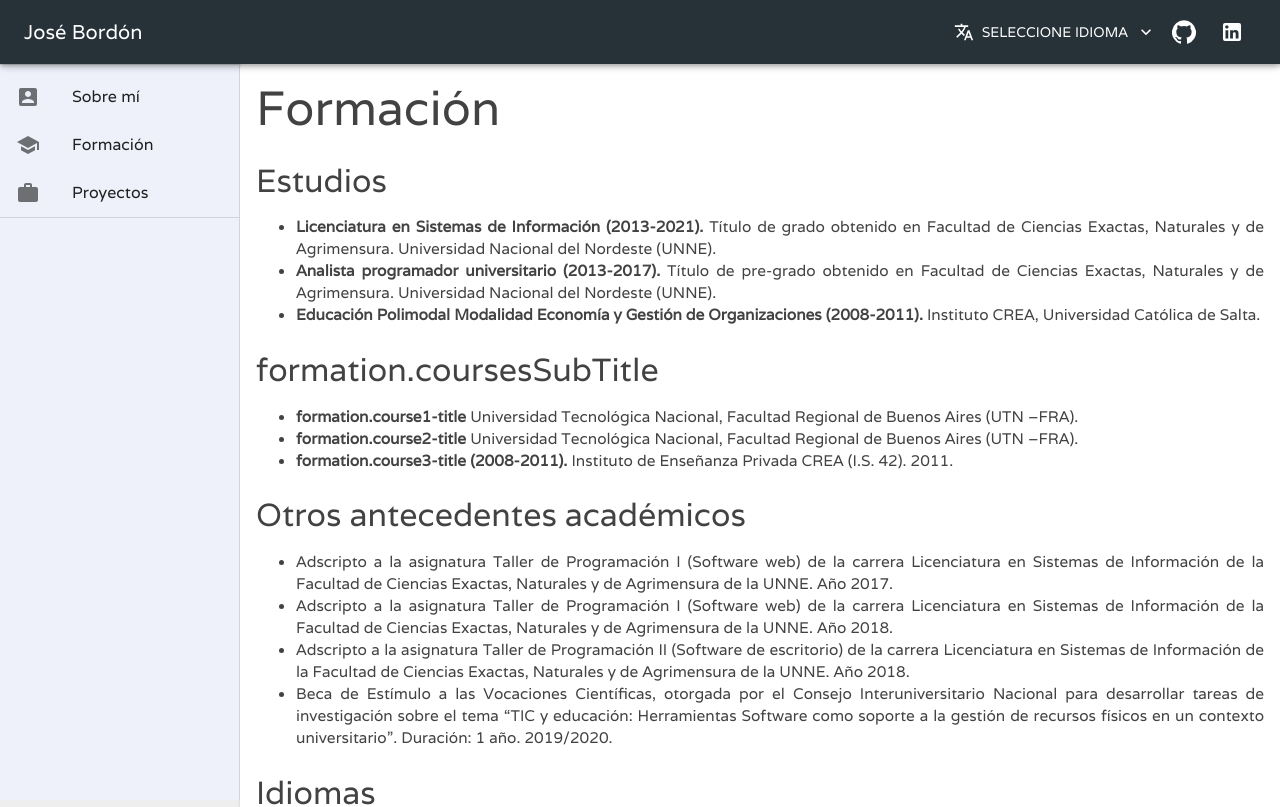
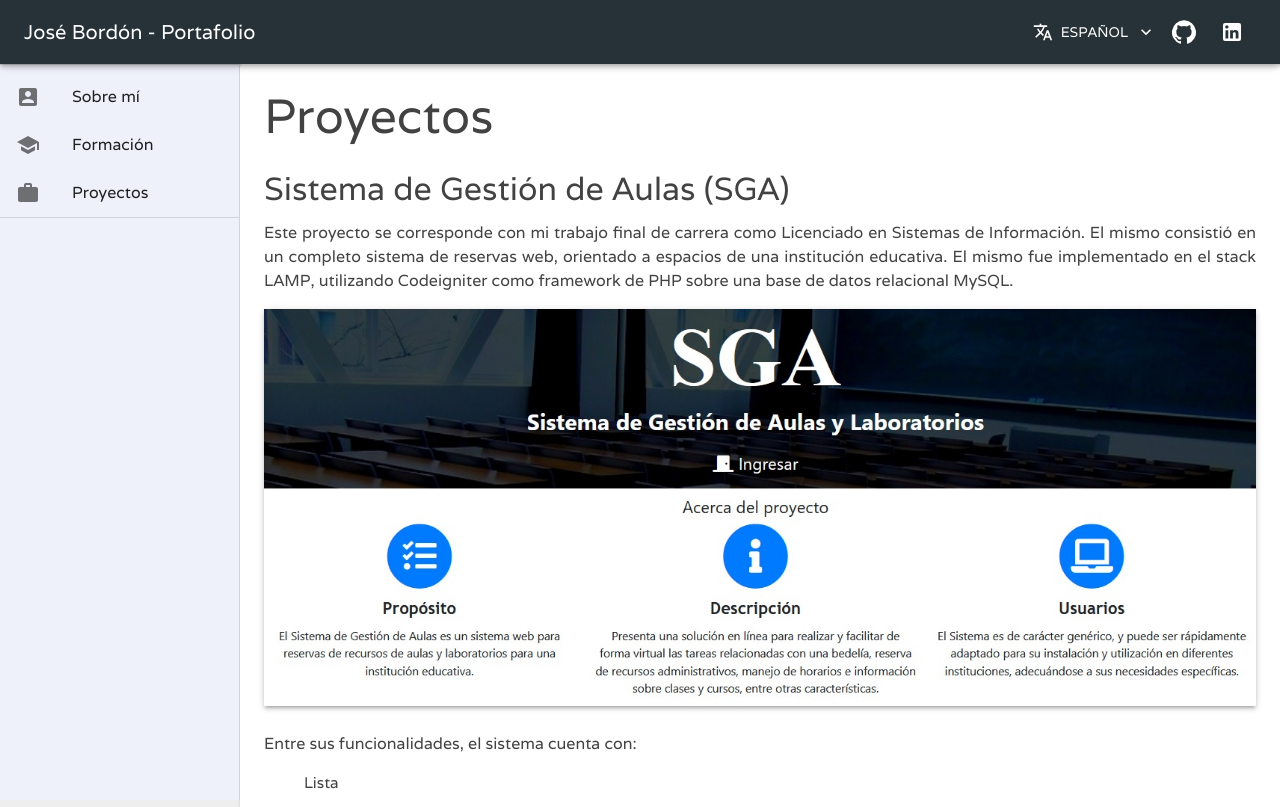
Before and after one commit to josebordon94/portfolio, a React (Create React App) app: page /#/projects in a window 1280 px wide. Before the commit this address led to /#/cv. Shown: the top 807 px of the page. Built offline with nearby package versions, Linux system fonts and the light colour scheme.

Commit message:
Fixed xl-screen visualization

```diff
--- a/src/components/Cajon.js
+++ b/src/components/Cajon.js
@@ -20,6 +20,7 @@ const Cajon = (props) => {
   return (
     <div>
       <Drawer
+        onClick={props.abrir}
         className={classes.drawer}
         classes={{ paper: classes.drawerPaper }}
         anchor="left"
--- a/src/components/Contenedor.js
+++ b/src/components/Contenedor.js
@@ -35,7 +35,12 @@ const Contenedor = () => {
           <Cajon variant="permanent" open={true} />
         </Hidden>
         <Hidden mdUp>
-          <Cajon variant="temporary" open={abrir} onClose={accionAbrir} />
+          <Cajon
+            variant="temporary"
+            open={abrir}
+            onClose={accionAbrir}
+            abrir={accionAbrir}
+          />
         </Hidden>
         <div className={classes.content}>
           <div className={classes.toolbar}></div>
--- a/src/components/Lista.js
+++ b/src/components/Lista.js
@@ -16,7 +16,7 @@ const Lista = () => {
   return (
     <div>
       <List>
-        <ListItem button component={Link} to="/">
+        <ListItem button component={Link} to="/" replace>
           <ListItemIcon>
             <AccountBoxIcon />
           </ListItemIcon>
@@ -24,7 +24,7 @@ const Lista = () => {
             <FormattedMessage id="nav.main" defaultMessage="Sobre mí" />
           </ListItemText>
         </ListItem>
-        <ListItem button component={Link} to="/cv">
+        <ListItem button component={Link} to="/cv" replace>
           <ListItemIcon>
             <SchoolIcon />
           </ListItemIcon>
@@ -32,7 +32,7 @@ const Lista = () => {
             <FormattedMessage id="nav.formation" defaultMessage="Formación" />
           </ListItemText>
         </ListItem>
-        <ListItem button component={Link} to="/projects">
+        <ListItem button component={Link} to="/projects" replace>
           <ListItemIcon>
             <WorkIcon />
           </ListItemIcon>
--- a/src/components/Navbar.js
+++ b/src/components/Navbar.js
@@ -41,6 +41,8 @@ const useStyles = makeStyles((theme) => ({
   },
   menu: {
     width: '125px',
+    display: 'flex',
+    justifyContent: 'center',
   },
 }))
 
@@ -72,7 +74,11 @@ const Navbar = (props) => {
           <MenuIcon />
         </IconButton>
         <Typography variant="h6" className={classes.title}>
-          <Hidden smDown>José Bordón</Hidden>
+          <Hidden xsDown>José Bordón</Hidden>
+          <Hidden smDown>
+            {' '}
+            - <FormattedMessage id="portfolio" defaultMessage="Portafolio" />
+          </Hidden>
         </Typography>
         <Button
           color="inherit"
@@ -80,10 +86,7 @@ const Navbar = (props) => {
           endIcon={<KeyboardArrowDownOutlinedIcon />}
           onClick={showMenu}
         >
-          <FormattedMessage
-            id="languageName"
-            defaultMessage="Seleccione idioma"
-          />
+          <FormattedMessage id="languageName" defaultMessage="ESPAÑOL" />
         </Button>
         <Menu
           id="simple-menu"
@@ -99,7 +102,7 @@ const Navbar = (props) => {
               setAnchorEl(null)
             }}
           >
-            <Button>Español</Button>
+            Español
           </MenuItem>
           <Divider />
           <MenuItem
@@ -109,7 +112,7 @@ const Navbar = (props) => {
               setAnchorEl(null)
             }}
           >
-            <Button>English</Button>
+            English
           </MenuItem>
         </Menu>
         <IconButton
@@ -119,6 +122,7 @@ const Navbar = (props) => {
         >
           <GitHubIcon />
         </IconButton>
+        <Hidden xsDown>
           <IconButton
             aria-label="delete"
             color="inherit"
@@ -126,6 +130,7 @@ const Navbar = (props) => {
           >
             <LinkedInIcon />
           </IconButton>
+        </Hidden>
       </Toolbar>
     </AppBar>
   )
--- a/src/lang/es-AR.json
+++ b/src/lang/es-AR.json
@@ -1,12 +1,14 @@
 {
     "languageName" : "Español",
+
+    "portfolio": "Portafolio",
 
     "nav.main": "Sobre mí",
     "nav.formation": "Formación",
     "nav.projects": "Proyectos",
 
     "main.title": "Sobre mí",
-    "main.presentation": "Me llamo José Bordón. Soy Licenciado en Sistemas de Información, egresado de la Universidad Nacional del Nordeste. Vivo en Corrientes, Argentina. Por el momento me desempeño como desarrollador web free-lancer. Me interesa tanto el back como el end, sobretodo el desarrollo en el stack MERN (MongoDB + Express + React + NodeJS). Este mismo portafolio está codificado en ReactJS, utilizando el framework MaterialUI.",
+    "main.presentation": "Me llamo José Bordón. Soy Licenciado en Sistemas de Información, egresado de la Universidad Nacional del Nordeste. Vivo en Corrientes, Argentina. Por el momento me desempeño como desarrollador web freelancer. Mi perfil es fullstack, sobretodo el desarrollo en el stack MERN (MongoDB + Express + React + NodeJS). Este mismo portafolio está codificado en ReactJS, utilizando el framework MaterialUI.",
     "main.presentation2": "También dispongo de conocimientos en frameworks de PHP con bases de datos MySQL en servidores Apache (stack LAMP). Ambos stacks tienen sus ventajas y desventajas en función del proyecto que se quiere realizar.",
     "main.contactTitle": "Información de contacto",
     "main.pdfCV": "Currículum Vitae en PDF",
--- a/src/pages/CV.js
+++ b/src/pages/CV.js
@@ -8,7 +8,7 @@ const useStyles = makeStyles((theme) => ({
     flexGrow: 1,
   },
   paper: {
-    padding: theme.spacing(2),
+    padding: theme.spacing(3),
     color: theme.palette.text.secondary,
   },
 
@@ -237,7 +237,7 @@ const CV = () => {
           />
         </Typography>
         <ul className={classes.list}>
-          <li>Control de versiones GIT</li>
+          <li>Git</li>
           <li>R Studio</li>
         </ul>
         <Typography
--- a/src/pages/Main.js
+++ b/src/pages/Main.js
@@ -9,7 +9,7 @@ const useStyles = makeStyles((theme) => ({
     flexGrow: 1,
   },
   paper: {
-    padding: theme.spacing(2),
+    padding: theme.spacing(3),
     color: theme.palette.text.secondary,
   },
   sectionSubTitle: {
@@ -25,7 +25,6 @@ const useStyles = makeStyles((theme) => ({
   },
   mern: {
     width: '100%',
-    maxWidth: '800px',
   },
   lamp: {
     width: '100%',
--- a/src/pages/Projects.js
+++ b/src/pages/Projects.js
@@ -1,6 +1,6 @@
 import React from 'react'
 import { makeStyles } from '@material-ui/core/styles'
-import { Paper, Typography, Box } from '@material-ui/core/'
+import { Paper, Typography, Box, Grid } from '@material-ui/core/'
 import LinkIcon from '@material-ui/icons/Link'
 import { FormattedMessage } from 'react-intl'
 
@@ -9,7 +9,7 @@ const useStyles = makeStyles((theme) => ({
     flexGrow: 1,
   },
   paper: {
-    padding: theme.spacing(2),
+    padding: theme.spacing(3),
     color: theme.palette.text.secondary,
   },
 
@@ -19,6 +19,10 @@ const useStyles = makeStyles((theme) => ({
   },
   fullPicture: {
     maxWidth: '100%',
+    display: 'block',
+    marginLeft: 'auto',
+    marginRight: 'auto',
+    marginBottom: '1.3em',
   },
   shadowPic: {
     boxShadow:
@@ -82,6 +86,12 @@ const Projects = () => {
               datos relacional MySQL."
           />
         </Typography>
+        <Grid
+          container
+          spacing={1}
+          style={{ display: 'flex', alignItems: 'center' }}
+        >
+          <Grid item xs={12} xl={6}>
             <Box boxShadow={3} bgcolor="background.paper" marginY="1rem">
               <img
                 src="img/sga1.jpg"
@@ -89,6 +99,8 @@ const Projects = () => {
                 className={classes.fullPicture}
               />
             </Box>
+          </Grid>
+          <Grid item xs={12} xl={6}>
             <Typography variant="body1" align="justify">
               <FormattedMessage
                 id="projects.sga-description-intro"
@@ -104,6 +116,8 @@ const Projects = () => {
                 }}
               />
             </ul>
+          </Grid>
+        </Grid>
         <Typography variant="body1" align="justify">
           <FormattedMessage
             id="projects.sga-app-link"
@@ -172,7 +186,7 @@ const Projects = () => {
           />
         </Typography>
         <a
-          href="https://josebordon94.github.io/Javascript-Tic-Tac-Toe/"
+          href="https://github.com/josebordon94/Javascript-Tic-Tac-Toe"
           className={classes.inlineLink}
         >
           <LinkIcon />
```
Also changed, not shown: src/lang/en-US.json (+5 -4 lines). Lines whose indentation alone changed are shown as unchanged.
